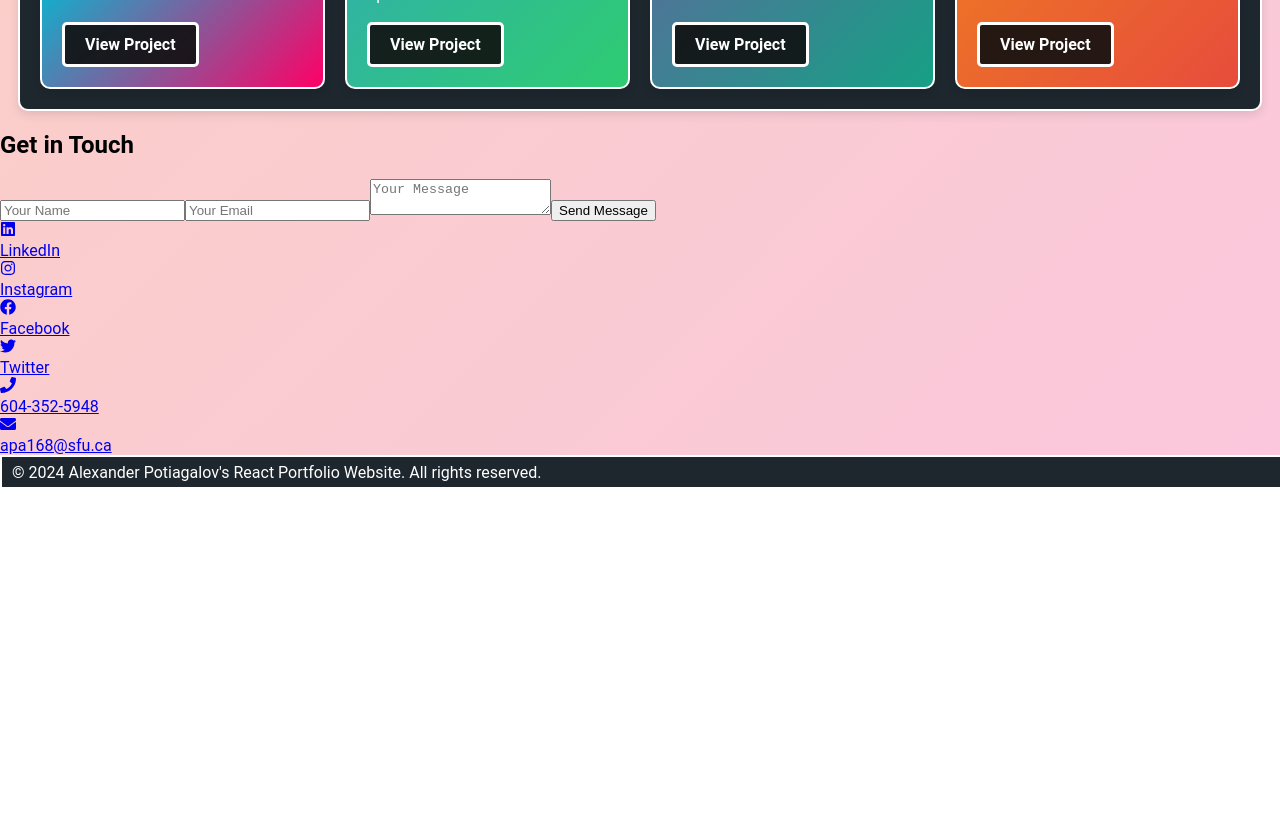
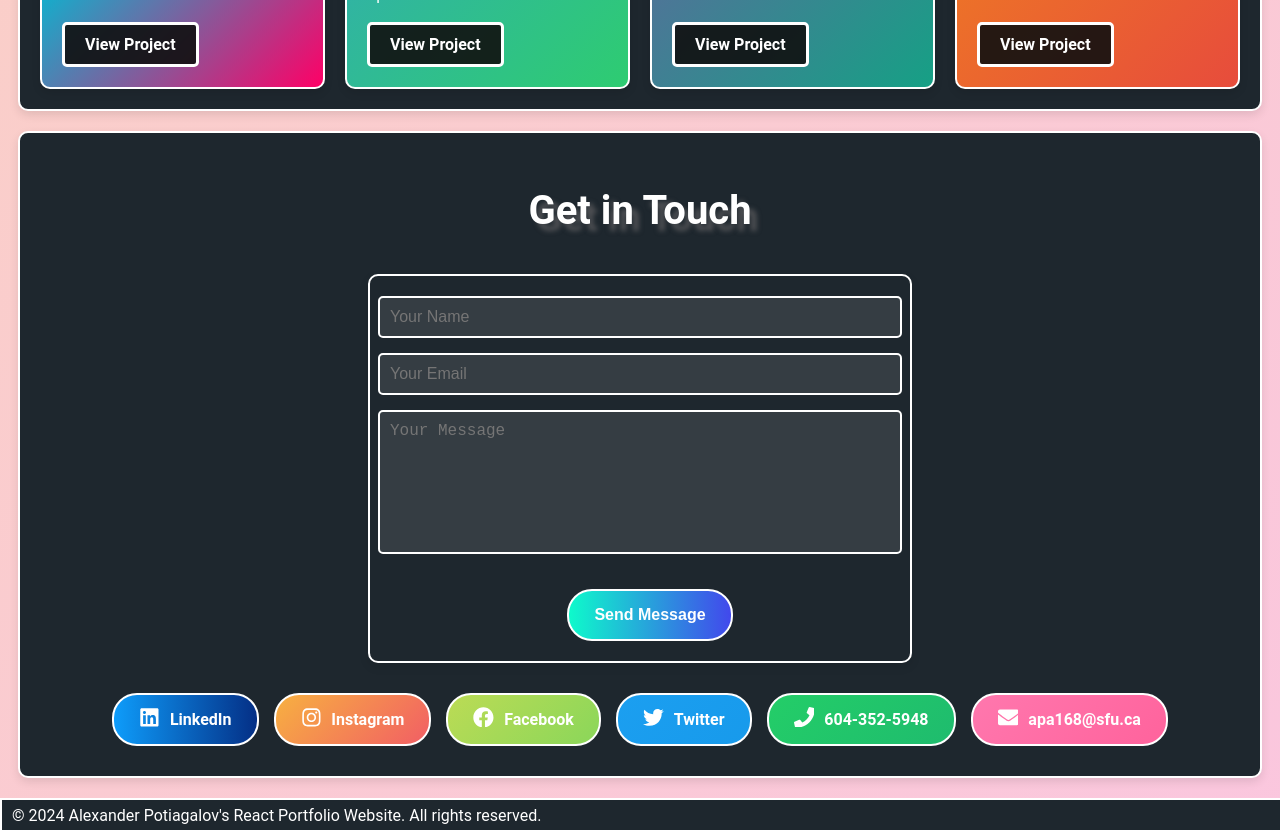
Before and after one commit to AlexanderPotiagalov/AlexanderPotiagalov.github.io, a React (Vite) app: page / in a window 1280 px wide. Shown: the part 1780-2612 px from the top of the page. Before the commit the page ends 2269 px from the top, so only its background shows below. Built offline with nearby package versions, Linux system fonts and the light colour scheme.

Commit message:
Added css styling for the contact form and for each button

```diff
--- a/src/index.css
+++ b/src/index.css
@@ -608,3 +608,234 @@ section {
     left: 100%;
   }
 }
+
+/* Contact Me Section */
+.contact-section {
+  padding: 20px;
+  background-color: #1e272e;
+  border: 2px white solid;
+  border-radius: 10px;
+  box-shadow: 0 4px 10px rgba(0, 0, 0, 0.1);
+  max-width: 1200px;
+  margin: 20px auto;
+  text-align: center;
+}
+
+.contact-heading {
+  font-size: 2.5rem;
+  font-weight: bold;
+  margin-bottom: 40px;
+  color: #ffffff;
+  text-shadow: 7px 7px 5px rgba(130, 123, 123, 0.5);
+}
+
+/* Contact Form */
+.contact-form {
+  display: flex;
+  flex-direction: column;
+  align-items: center;
+  gap: 15px;
+  max-width: 500px;
+  margin: 0 auto;
+  padding: 20px;
+  background-color: #1e272e;
+  border: 2px white solid;
+  border-radius: 10px;
+  box-shadow: 0 4px 10px rgba(0, 0, 0, 0.1);
+}
+
+.contact-form input,
+.contact-form textarea {
+  width: 100%;
+  padding: 10px;
+  border-radius: 5px;
+  border: 2px solid white;
+  background-color: rgba(255, 255, 255, 0.1);
+  color: white;
+  font-size: 1rem;
+}
+
+.contact-form textarea {
+  height: 120px;
+  resize: none;
+}
+
+.contact-form button {
+  display: inline-block;
+  margin-left: 20px;
+  margin-top: 20px;
+  padding: 15px 25px;
+  font-size: 1rem;
+  font-weight: bold;
+  color: #fff;
+  text-decoration: none;
+  background: linear-gradient(270deg, #ff9a9e, #d743ad, #530df7, #0efacb);
+  background-size: 400% 400%;
+  animation: gradientShift 6s ease infinite;
+  border-radius: 25px;
+  transition: transform 0.3s ease, box-shadow 0.3s ease;
+  border: 2px white solid;
+  cursor: pointer;
+}
+
+.contact-form button:hover {
+  transform: scale(1.1);
+  box-shadow: 0 6px 20px rgba(255, 255, 255, 0.4);
+}
+
+/* Social Media Buttons - Fixed Gradient Shift */
+.contact-container {
+  display: flex;
+  justify-content: center;
+  gap: 15px;
+  margin-top: 20px;
+  flex-wrap: wrap;
+  padding: 10px;
+}
+
+.contact-btn {
+  display: flex;
+  align-items: center;
+  justify-content: center;
+  gap: 10px;
+  padding: 12px 25px;
+  font-size: 1rem;
+  font-weight: bold;
+  color: white;
+  text-decoration: none;
+  background: linear-gradient(270deg, #a2a1a1, #646464, #46424f, #000000);
+  background-size: 400% 400%;
+  animation: gradientShift 6s ease infinite;
+  border-radius: 25px;
+  transition: transform 0.3s ease, box-shadow 0.3s ease;
+  border: 2px white solid;
+  cursor: pointer;
+}
+
+/* Icon inside Button */
+.contact-icon {
+  font-size: 1.3rem;
+}
+
+/* Button Text */
+.contact-text {
+  font-size: 1rem;
+  font-weight: 600;
+}
+
+/* 🌈 Keyframe Animations */
+@keyframes bounce {
+  0%,
+  100% {
+    transform: translateY(0);
+  }
+  50% {
+    transform: translateY(-5px);
+  }
+}
+
+@keyframes pulse {
+  0% {
+    transform: scale(1);
+  }
+  50% {
+    transform: scale(1.1);
+  }
+  100% {
+    transform: scale(1);
+  }
+}
+
+@keyframes spin {
+  0% {
+    transform: rotate(0deg);
+  }
+  100% {
+    transform: rotate(360deg);
+  }
+}
+
+/* Social Media Buttons - Gradient Backgrounds */
+.linkedin-btn {
+  background: linear-gradient(270deg, #0077b5, #004471, #010b5f, #0e9cfa);
+  background-size: 400% 400%;
+  animation: gradientShift 6s ease infinite;
+  cursor: pointer;
+}
+
+.instagram-btn {
+  background: linear-gradient(135deg, #f9ce34, #ee2a7b, #6228d7);
+  background-size: 400% 400%;
+  animation: gradientShift 6s ease infinite;
+  cursor: pointer;
+}
+
+.facebook-btn {
+  background: linear-gradient(135deg, #cddd53, #0aca67);
+  background-size: 400% 400%;
+  animation: gradientShift 6s ease infinite;
+  cursor: pointer;
+}
+
+.twitter-btn {
+  background: linear-gradient(135deg, #1da1f2, #0d8ddf);
+  background-size: 400% 400%;
+  animation: gradientShift 6s ease infinite;
+  cursor: pointer;
+}
+
+.phone-btn {
+  background: linear-gradient(135deg, #25d366, #128c7e);
+  background-size: 400% 400%;
+  animation: gradientShift 6s ease infinite;
+  cursor: pointer;
+}
+
+.email-btn {
+  background: linear-gradient(135deg, #ff7eb3, #ff2a6d);
+  background-size: 400% 400%;
+  animation: gradientShift 6s ease infinite;
+  cursor: pointer;
+}
+
+/* Hover Effects */
+.contact-btn:hover {
+  transform: scale(1.1);
+  box-shadow: 0 5px 40px rgba(255, 255, 255, 0.3);
+}
+
+/* Icon Animations */
+.linkedin-btn:hover .contact-icon {
+  animation: bounce 0.6s ease-in-out;
+}
+
+.instagram-btn:hover .contact-icon {
+  animation: pulse 0.6s ease-in-out;
+}
+
+.facebook-btn:hover .contact-icon {
+  animation: spin 0.8s ease-in-out;
+}
+
+.twitter-btn:hover .contact-icon {
+  animation: bounce 0.5s linear;
+}
+
+.phone-btn:hover .contact-icon {
+  animation: pulse 0.6s ease-in-out;
+}
+.email-btn:hover .contact-icon {
+  animation: spin 0.6s ease-in-out;
+}
+
+/* 📱 Mobile Responsiveness */
+@media (max-width: 768px) {
+  .contact-btn {
+    font-size: 0.8rem;
+    padding: 10px 20px;
+  }
+
+  .contact-icon {
+    font-size: 1.2rem;
+  }
+}
```
